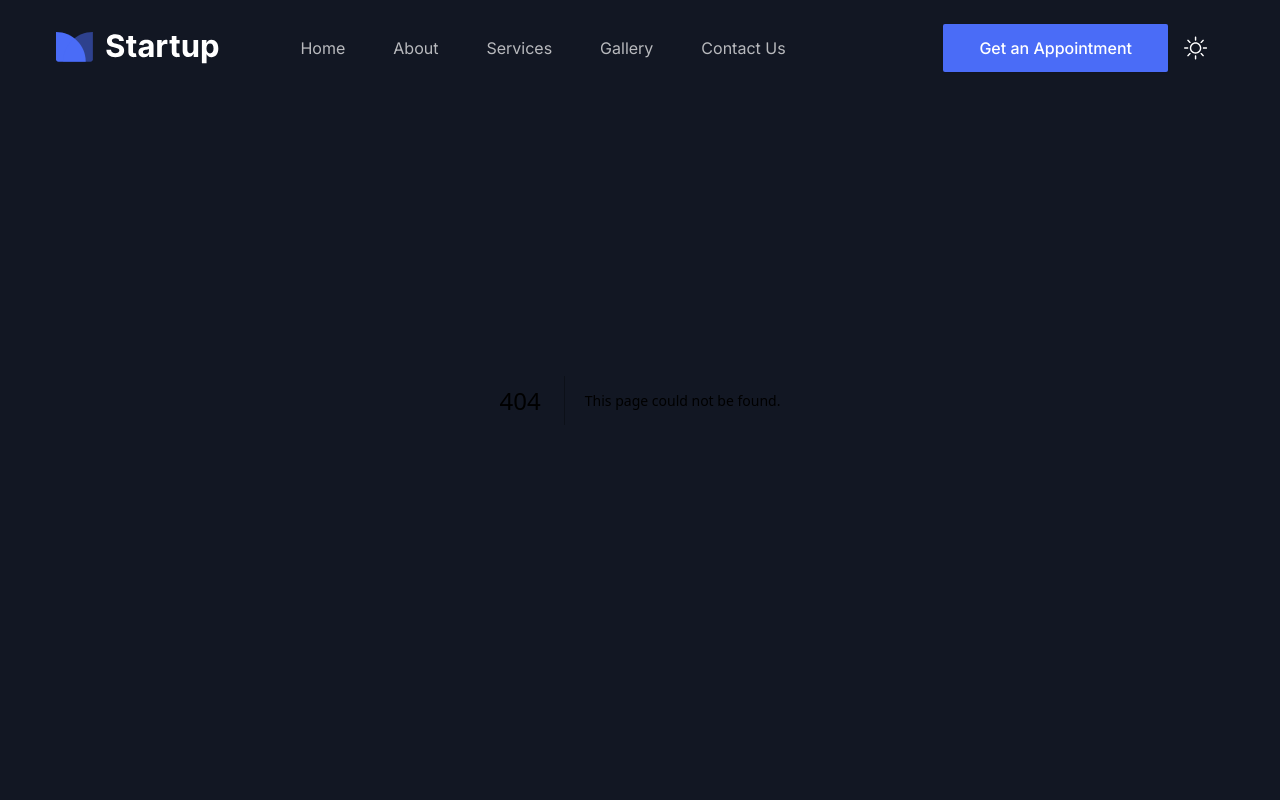
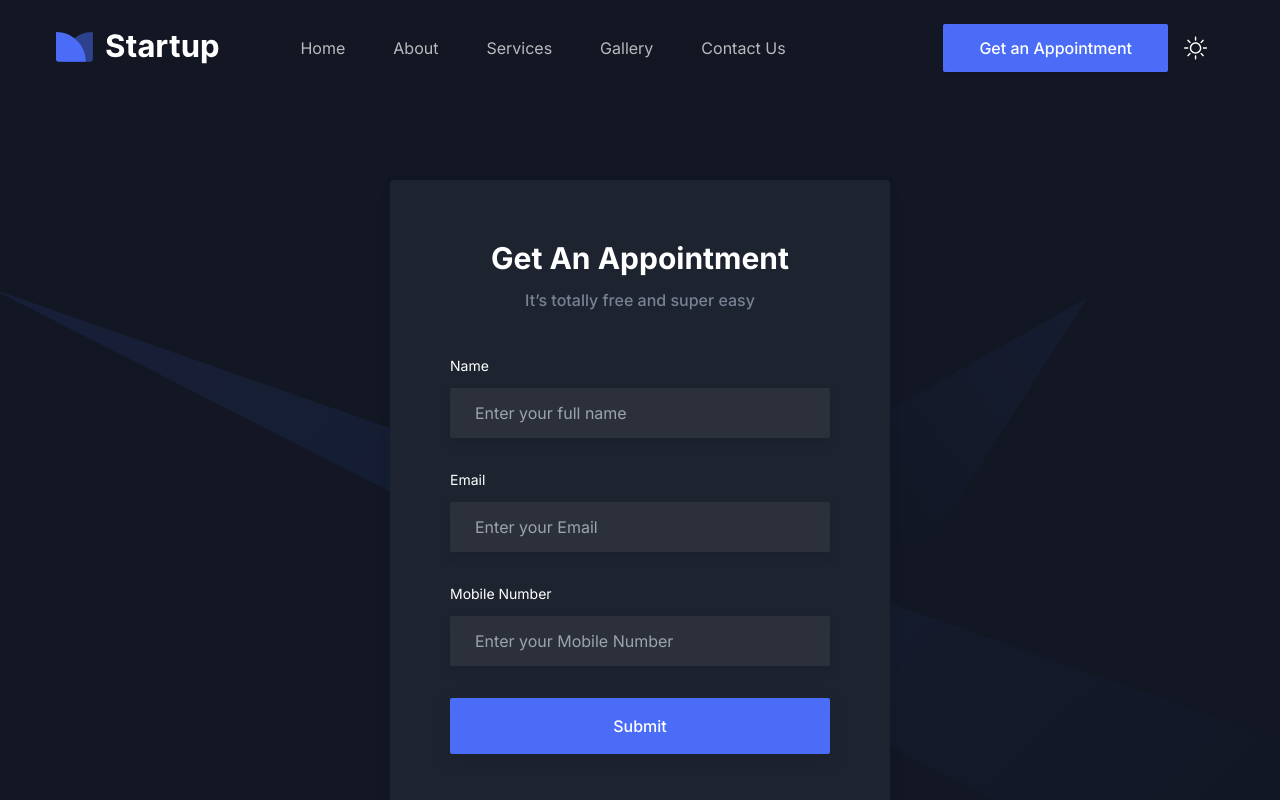
Before and after one commit to prabhakaranazk/nextjs-dkdental, a Next.js app: page /appointment in a window 1280 px wide. Before the commit this address had no page. Shown: the top 800 px of the page. Built offline with nearby package versions, Linux system fonts and the light colour scheme.

Commit message:
implemented appointment component

```diff
--- /dev/null
+++ b/src/app/appointment/page.tsx
@@ -0,0 +1,143 @@
+import Link from "next/link";
+
+import { Metadata } from "next";
+
+export const metadata: Metadata = {
+  title: "Appointment",
+  description: "It’s totally free and super easy",
+  // other metadata
+};
+
+const SignupPage = () => {
+  return (
+    <>
+      <section className="relative z-10 overflow-hidden pb-16 pt-36 md:pb-20 lg:pb-28 lg:pt-[180px]">
+        <div className="container">
+          <div className="-mx-4 flex flex-wrap">
+            <div className="w-full px-4">
+              <div className="shadow-three mx-auto max-w-[500px] rounded bg-white px-6 py-10 dark:bg-dark sm:p-[60px]">
+                <h3 className="mb-3 text-center text-2xl font-bold text-black dark:text-white sm:text-3xl">
+                  Get An Appointment
+                </h3>
+                <p className="mb-11 text-center text-base font-medium text-body-color">
+                  It’s totally free and super easy
+                </p>
+                <form>
+                  <div className="mb-8">
+                    <label
+                      htmlFor="name"
+                      className="mb-3 block text-sm text-dark dark:text-white"
+                    >
+                      {" "}
+                      Name{" "}
+                    </label>
+                    <input
+                      type="text"
+                      name="name"
+                      placeholder="Enter your full name"
+                      className="border-stroke dark:text-body-color-dark dark:shadow-two w-full rounded-sm border bg-[#f8f8f8] px-6 py-3 text-base text-body-color outline-none transition-all duration-300 focus:border-primary dark:border-transparent dark:bg-[#2C303B] dark:focus:border-primary dark:focus:shadow-none"
+                    />
+                  </div>
+                  <div className="mb-8">
+                    <label
+                      htmlFor="email"
+                      className="mb-3 block text-sm text-dark dark:text-white"
+                    >
+                      {" "}
+                      Email{" "}
+                    </label>
+                    <input
+                      type="email"
+                      name="email"
+                      placeholder="Enter your Email"
+                      className="border-stroke dark:text-body-color-dark dark:shadow-two w-full rounded-sm border bg-[#f8f8f8] px-6 py-3 text-base text-body-color outline-none transition-all duration-300 focus:border-primary dark:border-transparent dark:bg-[#2C303B] dark:focus:border-primary dark:focus:shadow-none"
+                    />
+                  </div>
+                  <div className="mb-8">
+                    <label
+                      htmlFor="mobile"
+                      className="mb-3 block text-sm text-dark dark:text-white"
+                    >
+                      {" "}
+                      Mobile Number{" "}
+                    </label>
+                    <input
+                      type="text"
+                      name="mobile"
+                      placeholder="Enter your Mobile Number"
+                      className="border-stroke dark:text-body-color-dark dark:shadow-two w-full rounded-sm border bg-[#f8f8f8] px-6 py-3 text-base text-body-color outline-none transition-all duration-300 focus:border-primary dark:border-transparent dark:bg-[#2C303B] dark:focus:border-primary dark:focus:shadow-none"
+                    />
+                  </div>
+                  <div className="mb-6">
+                    <button className="shadow-submit dark:shadow-submit-dark flex w-full items-center justify-center rounded-sm bg-primary px-9 py-4 text-base font-medium text-white duration-300 hover:bg-primary/90">
+                      Submit
+                    </button>
+                  </div>
+                </form>
+              </div>
+            </div>
+          </div>
+        </div>
+        <div className="absolute left-0 top-0 z-[-1]">
+          <svg
+            width="1440"
+            height="969"
+            viewBox="0 0 1440 969"
+            fill="none"
+            xmlns="http://www.w3.org/2000/svg"
+          >
+            <mask
+              id="mask0_95:1005"
+              style={{ maskType: "alpha" }}
+              maskUnits="userSpaceOnUse"
+              x="0"
+              y="0"
+              width="1440"
+              height="969"
+            >
+              <rect width="1440" height="969" fill="#090E34" />
+            </mask>
+            <g mask="url(#mask0_95:1005)">
+              <path
+                opacity="0.1"
+                d="M1086.96 297.978L632.959 554.978L935.625 535.926L1086.96 297.978Z"
+                fill="url(#paint0_linear_95:1005)"
+              />
+              <path
+                opacity="0.1"
+                d="M1324.5 755.5L1450 687V886.5L1324.5 967.5L-10 288L1324.5 755.5Z"
+                fill="url(#paint1_linear_95:1005)"
+              />
+            </g>
+            <defs>
+              <linearGradient
+                id="paint0_linear_95:1005"
+                x1="1178.4"
+                y1="151.853"
+                x2="780.959"
+                y2="453.581"
+                gradientUnits="userSpaceOnUse"
+              >
+                <stop stopColor="#4A6CF7" />
+                <stop offset="1" stopColor="#4A6CF7" stopOpacity="0" />
+              </linearGradient>
+              <linearGradient
+                id="paint1_linear_95:1005"
+                x1="160.5"
+                y1="220"
+                x2="1099.45"
+                y2="1192.04"
+                gradientUnits="userSpaceOnUse"
+              >
+                <stop stopColor="#4A6CF7" />
+                <stop offset="1" stopColor="#4A6CF7" stopOpacity="0" />
+              </linearGradient>
+            </defs>
+          </svg>
+        </div>
+      </section>
+    </>
+  );
+};
+
+export default SignupPage;
--- a/src/components/Header/index.tsx
+++ b/src/components/Header/index.tsx
@@ -160,7 +160,7 @@ const Header = () => {
               </div>
               <div className="flex items-center justify-end pr-16 lg:pr-0">
                 <Link
-                  href="/signup"
+                  href="/appointment"
                   className="ease-in-up shadow-btn hover:shadow-btn-hover hidden rounded-sm bg-primary px-8 py-3 text-base font-medium text-white transition duration-300 hover:bg-opacity-90 md:block md:px-9 lg:px-6 xl:px-9"
                 >
                   Get an Appointment
```
Also changed, not shown: 1 other file (tests, documents, lock files or other folders).
